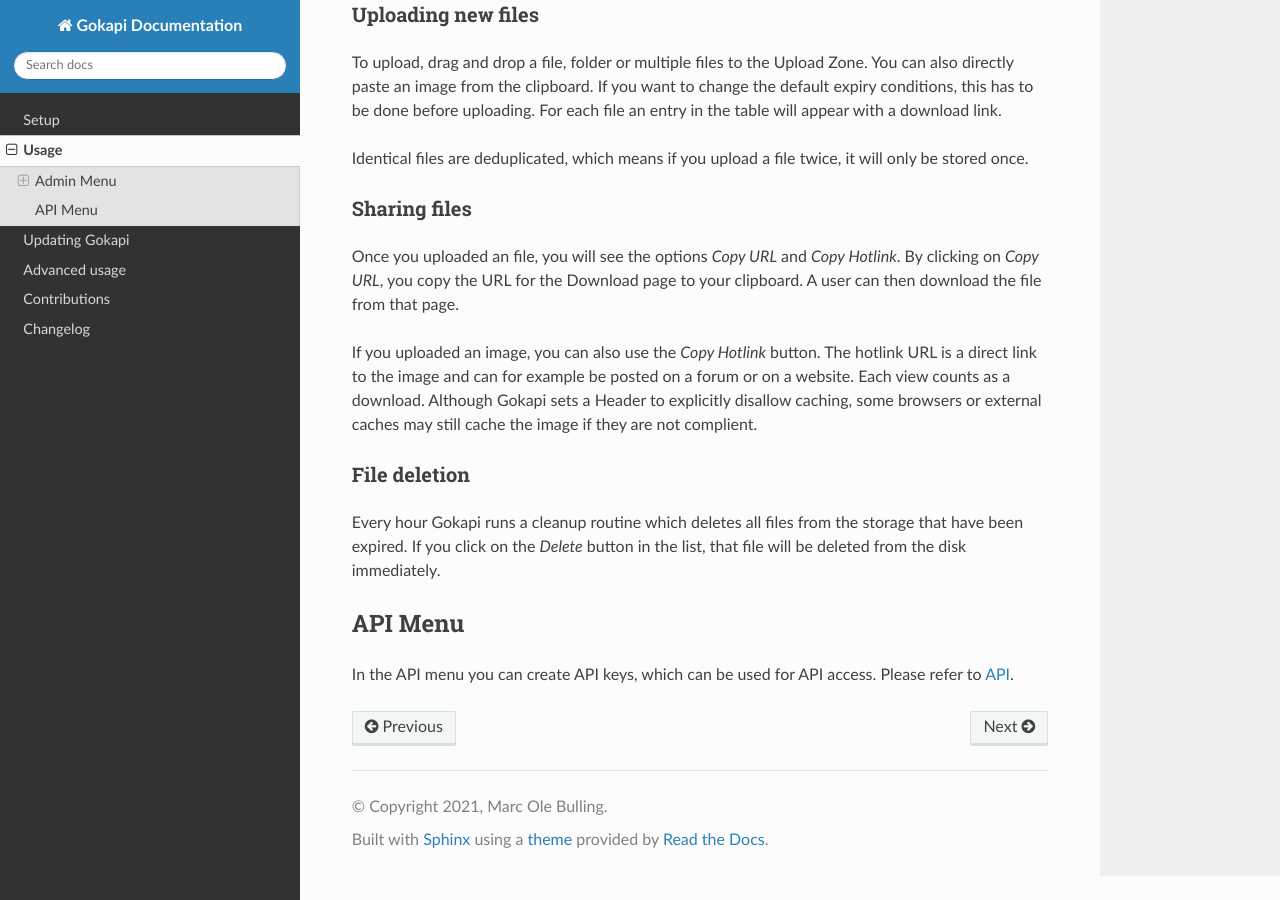
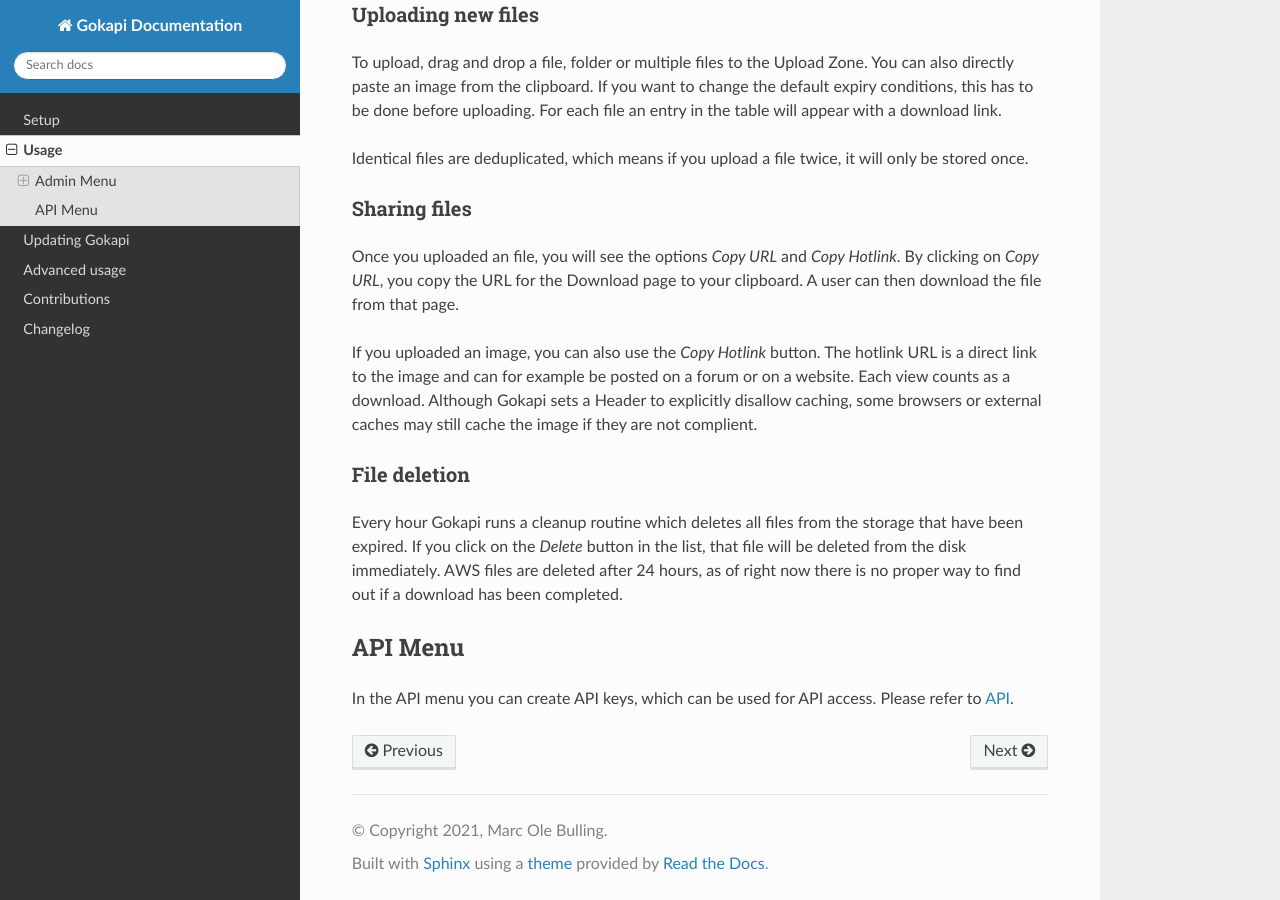
Before and after one commit to Forceu/Gokapi, a Sphinx documentation site: the page built from docs/usage.rst, in a window 1280 px wide and 900 px high, scrolled down 529 px. Built offline with Sphinx 7.4.7 and the Read the Docs theme 2.0.0, drawn with Linux system fonts in a browser that asks for light colours.

Commit message:
Added note about AWS deletion in documentation

```diff
--- a/docs/usage.rst
+++ b/docs/usage.rst
@@ -37,7 +37,7 @@
 File deletion
 ---------------
 
-Every hour Gokapi runs a cleanup routine which deletes all files from the storage that have been expired. If you click on the *Delete* button in the list, that file will be deleted from the disk immediately.
+Every hour Gokapi runs a cleanup routine which deletes all files from the storage that have been expired. If you click on the *Delete* button in the list, that file will be deleted from the disk immediately. AWS files are deleted after 24 hours, as of right now there is no proper way to find out if a download has been completed.
 
 
 API Menu
```
